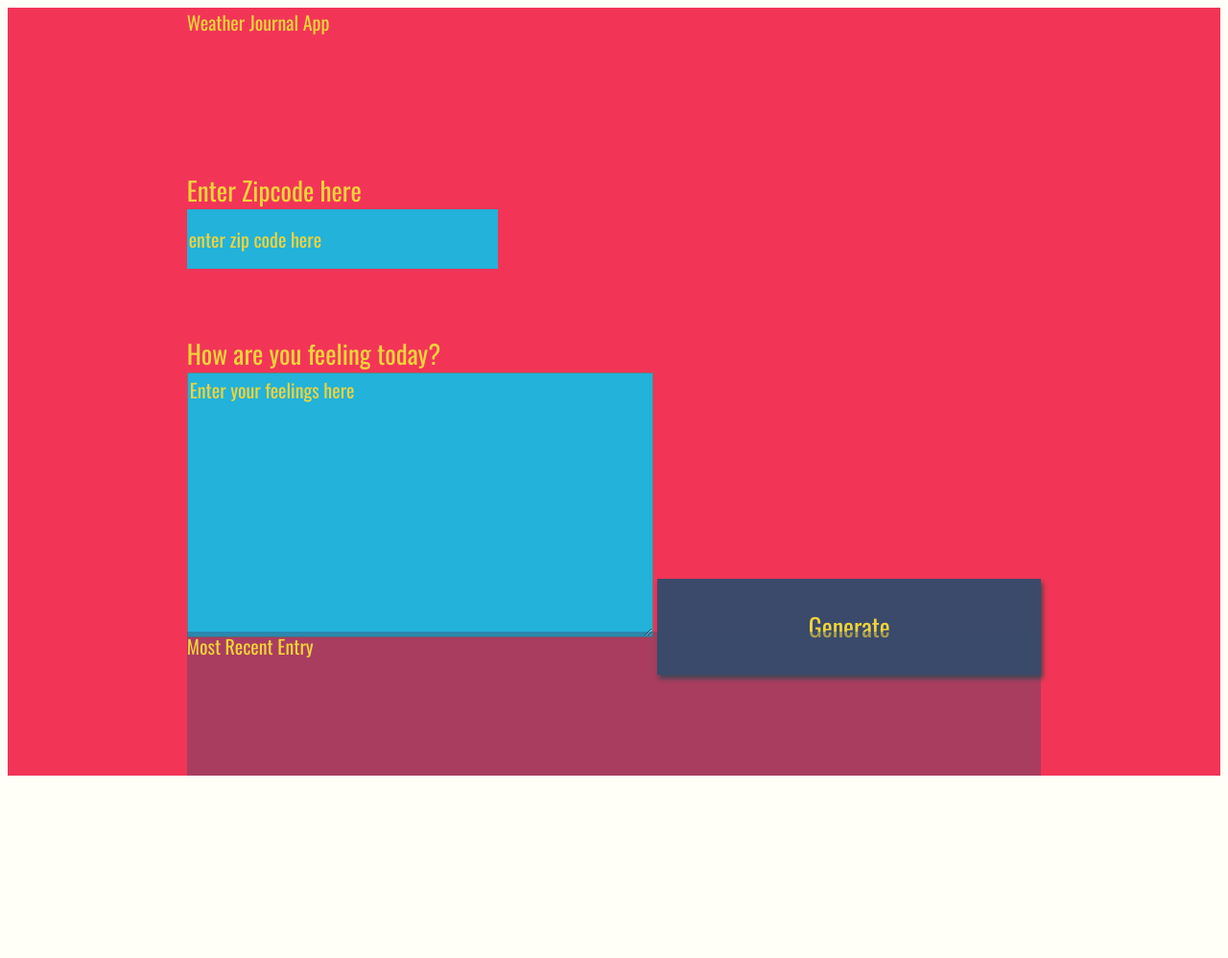
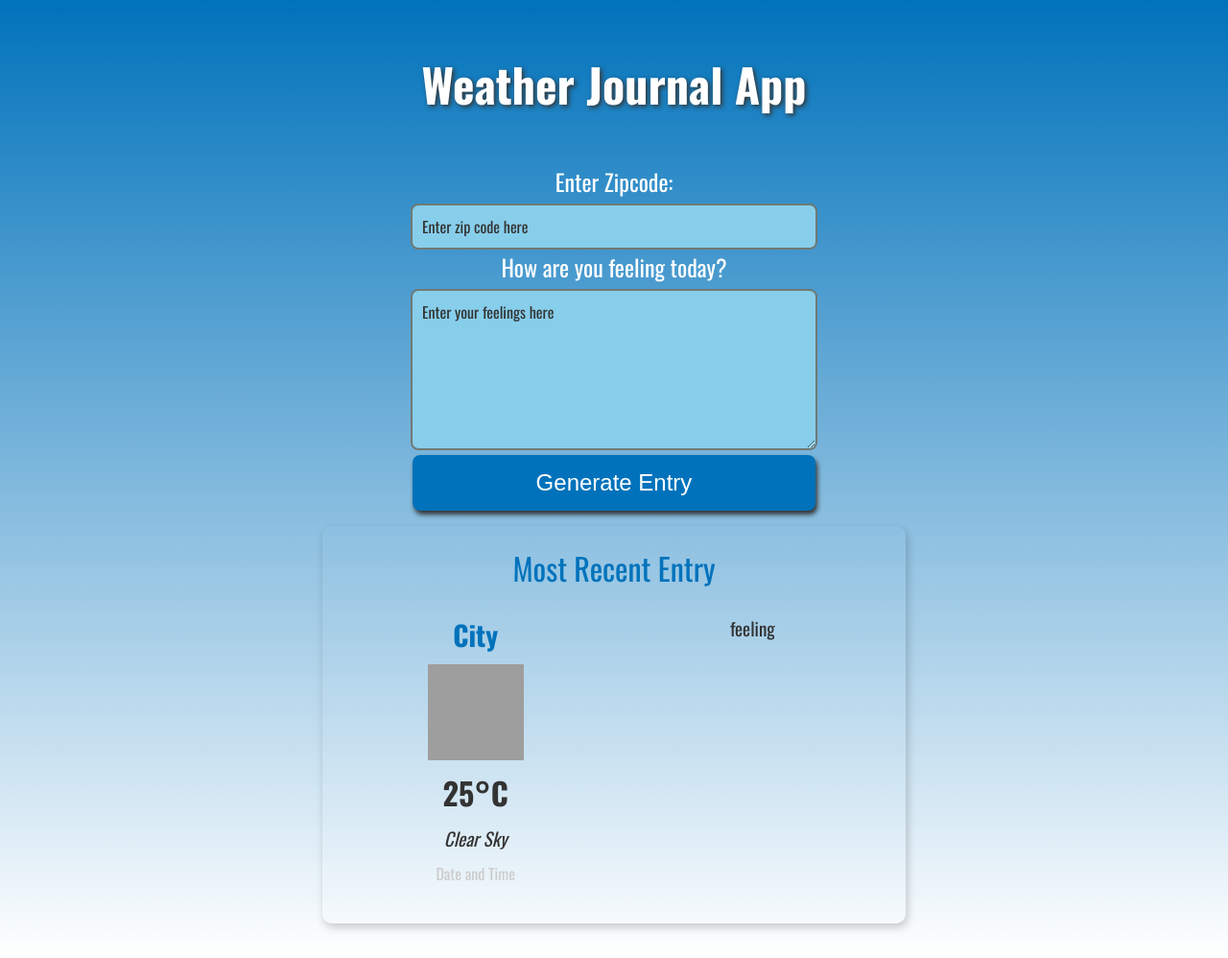
Before and after one commit to mlotfic/fornt-end-nd-project-03-weather-journal-app, a plain HTML site: page website/index.html in a window 1280 px wide. Shown: the whole page at 96% size. Before the commit the page ends 816 px from the top, so only its background shows below. Drawn offline with nearby package versions, Linux system fonts and the light colour scheme; grey boxes are pictures that could not be loaded; a web font is replaced by a local one.

Commit message:
feat: add missing styles

```diff
--- a/website/index.html
+++ b/website/index.html
@@ -1,35 +1,69 @@
+
 <!DOCTYPE html>
-<html>
+<html lang="en">
     <head>
         <meta charset="UTF-8">
-<title>Weather Journal</title>
+        <meta name="viewport" content="width=device-width, initial-scale=1.0">
+        <title>Enhanced Weather Journal</title>
+
+        <!-- Google Fonts Integration -->
         <link href="https://fonts.googleapis.com/css?family=Oswald:400,600,700|Ranga:400,700&display=swap" rel="stylesheet">
+
+        <!-- Link to External CSS -->
         <link rel="stylesheet" href="style.css">
     </head>
+
     <body>
-<div id = "app">
-  <div class ="holder headline">
-    Weather Journal App
+        <div id="app">
+            <!-- Application Header -->
+            <header class="holder headline">
+                <h1>Weather Journal App</h1>
+            </header>
+
+            <!-- Input Section -->
+            <div class="box">
+                <!-- Zipcode Input -->
+                <div class="holder zip">
+                    <label for="zip">Enter Zipcode:</label>
+                    <input type="text" id="zip" placeholder="Enter zip code here">
                 </div>
-  <div class ="holder zip">
-    <label for="zip">Enter Zipcode here</label>
-    <input type="text" id="zip" placeholder="enter zip code here">
+
+                <!-- Feelings Input -->
+                <div class="holder feel">
+                    <label for="feelings">How are you feeling today?</label>
+                    <textarea class="myInput" id="feelings" placeholder="Enter your feelings here" rows="6" cols="50"></textarea>
+                    <button id="generate" type="submit">Generate Entry</button>
                 </div>
-  <div class ="holder feel">
-    <label for="feelings">How are you feeling today?</label>
-    <textarea class= "myInput" id="feelings" placeholder="Enter your feelings here" rows="9" cols="50"></textarea>
-    <button id="generate" type = "submit"> Generate </button>
             </div>
-  <div class ="holder entry">
-    <div class = "title">Most Recent Entry</div>
-   <div id = "entryHolder">
-    <div id = "date"></div>
-   <div id = "temp"></div>
-   <div id = "content"></div>
+
+            <!-- Output Section -->
+            <div class="holder entry">
+
+                <!-- Title -->
+                <div class="title">
+                    Most Recent Entry
+                </div>
+
+                <div class="container">
+
+                    <!-- Weather Summary -->
+                    <div class="weather-summary">
+                        <div class="summary-header" id="current-city">City</div>
+                        <img id="current-icon" src="http://openweathermap.org/img/wn/01d@2x.png" alt="Weather Icon">
+                        <div class="summary-temp" id="current-temp">25°C</div>
+                        <div class="summary-description" id="current-description">Clear Sky</div>
+                        <div class="date-time" id="current-date-time">Date and Time</div>
+                    </div>
+
+                    <!-- Entry Content -->
+                    <div id="entryHolder" class="entryHolder">
+                        <div id="content">feeling</div>
+                    </div>
+
                 </div>
             </div>
         </div>
-<script src="app.js" type="text/javascript"></script>
-
+        <!-- Link to External JavaScript -->
+        <script src="app.js"></script>
     </body>
 </html>
--- a/website/style.css
+++ b/website/style.css
@@ -1,111 +1,151 @@
-body{
-    background: #fffff8;
-    font-family: -apple-system, BlinkMacSystemFont, sans-serif;
+
+:root {
+    --primary-blue: #0072BB;
+    --light-blue: #87ceeb;
+    --button-hover-blue: #005bb5;
+    --white: #ffffff;
+    --light-grey: #cccccc;
+    --gray: #6E7A76;
+    --dark-grey: #333333;
+    --very-light-grey: #f5f5f5;
 }
 
-#app{
+/* General Body */
+body {
+    margin: 0;
+    padding: 0;
+    font-family: 'Oswald', sans-serif;
+    background: linear-gradient(to bottom, var(--primary-blue), var(--white));
+    color: var(--dark-grey);
+    text-align: center;
+}
+
+/* Container */
+#app {
     display: grid;
-    grid-auto-rows: minmax(150px, auto);
-    /* grid-template-columns:  */
-    height:100vh;
-    background: #f23557;
-    color: #f0d43a;
+    grid-template-rows: auto auto auto auto;
     justify-content: center;
     grid-gap: 1em;
-    font-size: 20px;
+    padding: 20px;
+}
+
+/* Headline */
+.headline h1 {
+    font-size: 3rem;
+    color: var(--white);
+    text-shadow: 2px 2px 5px var(--dark-grey);
+}
+
+/* Title Styling */
+.title {
+    font-size: 2rem;
+    margin-bottom: 15px;
+    color: var(--primary-blue);
+}
+
+/* Input and Textarea */
+input,
+textarea {
+    width: 100%;
+    max-width: 400px;
+    padding: 10px;
+    border-radius: 8px;
+    border: 2px solid var(--gray);
+    font-size: 1rem;
+    background: var(--light-blue);
+    color: var(--dark-grey);
     font-family: 'Oswald', sans-serif;
 }
 
-.holder{
-
+/* Input and Textarea Placeholder */
+::placeholder {
+    color: var(--dark-grey);
+    font-family: 'Oswald', sans-serif;
 }
 
-.entry{
-    background: rgba(59, 74, 107, .4);
+/* Buttons */
+button {
+    width: 100%;
+    max-width: 420px;
+    padding: 15px;
+    font-size: 1.5rem;
+    border: none;
+    border-radius: 8px;
+    background-color: var(--primary-blue);
+    color: var(--white);
+    box-shadow: 2px 4px 5px var(--dark-grey);
+    cursor: pointer;
 }
 
-#entryHolder{
-
+button:hover {
+    background-color: var(--button-hover-blue);
 }
 
-#date{
-
+/* Labels */
+label {
+    font-size: 1.5rem;
+    margin-bottom: 5px;
+    display: block;
+    color: var(--white);
 }
 
-#temp{
-
+/* Entry Section */
+.entry {
+    color: var(--dark-grey);
+    padding: 20px;
+    border-radius: 10px;
+    box-shadow: 2px 4px 10px rgba(0, 0, 0, 0.2);
 }
 
-#content{
-
+#entryHolder div {
+    margin: 10px 0;
+    font-size: 1.2rem;
 }
 
-.headline {
-
-}
-.title{
-
+.container {
+    display: flex;
+    gap: 10px;
 }
 
-/*  Basic Styling To Override Default For Basic HTML Elements */
-label{
-    display:block;
-    font-size: 27px;
+.entryHolder {
+    flex: 1;
 }
 
-input{
-    display:block;
-    height: 60px;
-    width: 320px;
-    background:#22b2da;
-    color: #f0d43a;
-    font-size: 20px;
-    font-family: 'Oswald', sans-serif;
-    border: none;
+.weather-summary {
+    display: flex;
+    flex-direction: column;
+    align-items: center;
+    margin-bottom: 20px;
+    max-width: 300px;
+    flex: 1;
 }
 
-button{
-    width: 400px;
+.weather-summary img {
+    width: 100px;
     height: 100px;
-    background: #3b4a6b;
-    color: #f0d43a;
-    font-size: 26px;
-    font-family: 'Oswald', sans-serif;
-    border: none;
-    box-shadow: 2px 4px 5px #444;
-}
-h1{
-    font-size: 36px;
 }
 
-textarea{
-    background:#22b2da;
-    color: #f0d43a;
-    font-size: 20px;
-    font-family: 'Oswald', sans-serif;
-}
-/* Reset style for HTML element on active to have no border*/
-input:focus,
-select:focus,
-textarea:focus,
-button:focus {
-    outline: none;
-}
-/* Style for Placeholder Text*/
-::placeholder { /* Firefox, Chrome, Opera */
-    color: #f0d43a;
-    font-family: 'Oswald', sans-serif;
-
+.summary-header {
+    font-size: 1.8rem;
+    font-weight: bold;
+    color: var(--primary-blue);
+    margin: 10px 0;
 }
 
-:-ms-input-placeholder { /* Internet Explorer 10-11 */
-    color: #f0d43a;
-    font-family: 'Oswald', sans-serif;
-
+.summary-temp {
+    font-size: 2rem;
+    font-weight: bold;
+    margin: 10px 0;
 }
 
-::-ms-input-placeholder { /* Microsoft Edge */
-    color: #f0d43a;
-    font-family: 'Oswald', sans-serif;
+.summary-description {
+    font-size: 1.2rem;
+    font-style: italic;
+    color: var(--dark-grey);
+}
 
+.date-time {
+    font-size: 1rem;
+    color: var(--light-grey);
+    margin-top: 10px;
 }
```
Lines whose indentation alone changed are shown as unchanged.
